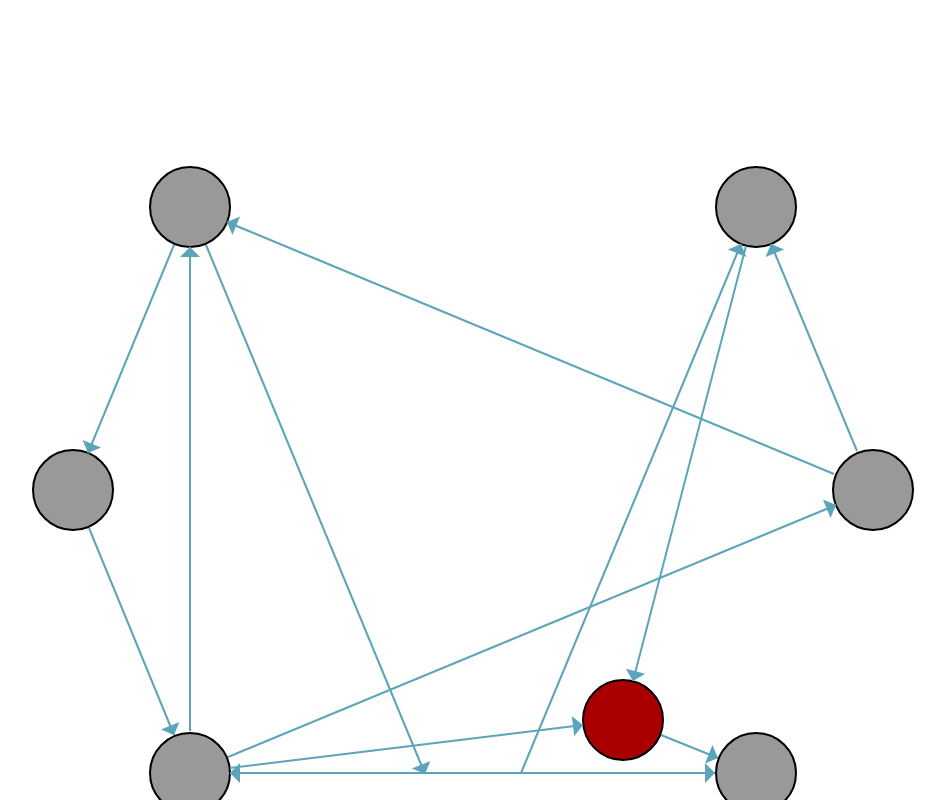
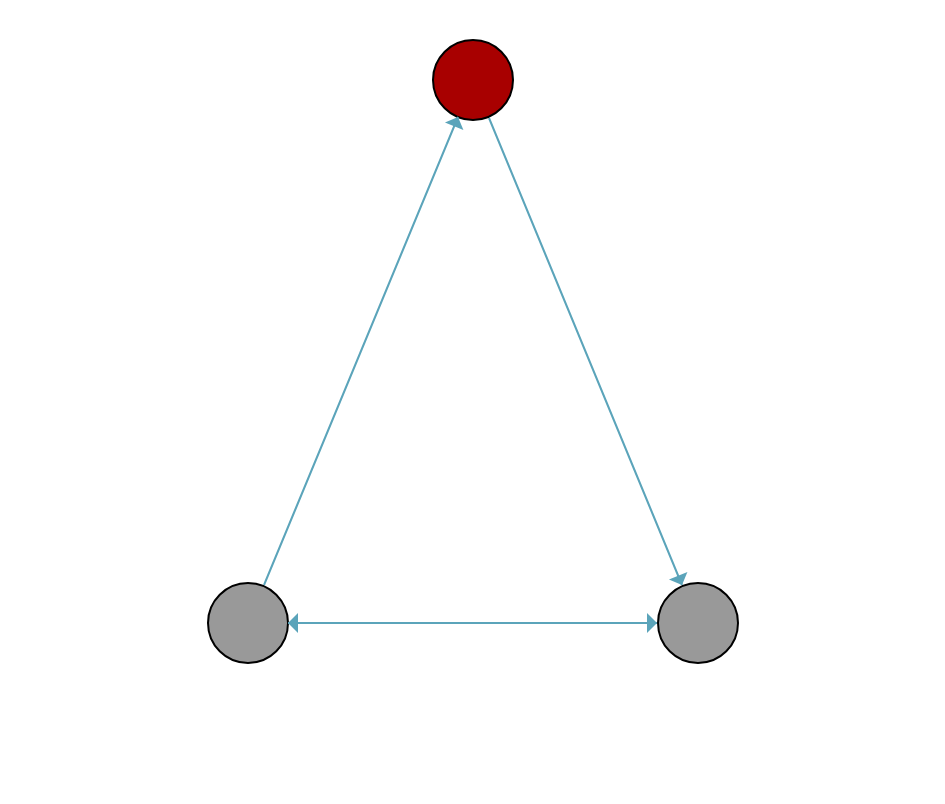
Before and after one commit to vitorgt/Others, a plain HTML site: page SSC0118/FSMSim/simulador.html in a window 1280 px wide. Shown: the whole page, without its empty margins (167-1112 px from the left). Drawn offline with Linux system fonts and the light colour scheme.

Commit message:
Update simulador.html

```diff
--- a/SSC0118/FSMSim/simulador.html
+++ b/SSC0118/FSMSim/simulador.html
@@ -12,44 +12,50 @@
 	<body>
 		<canvas width="980" height="980"></canvas>
 		<script type="text/javascript">
-		var hcan = $(window).height();
+		var bpos = [0, Math.PI/4, Math.PI/2, 3*Math.PI/4, Math.PI, 5*Math.PI/4, 6*Math.PI/4, 7*Math.PI/4];
+		var hcan = $(window).height()-4;
+		if(hcan < 450)
+			hcan = 450;
 		var h2can = hcan - 0.2*hcan;
 		var wcan = $(window).width();
+		if(wcan < (((Math.sin(bpos[2])*h2can)-(Math.cos(bpos[4])*wcan))/((Math.sin(bpos[2]))-(Math.sin(bpos[6])))-((Math.sin(bpos[6])*h2can)-(Math.cos(bpos[4])*wcan))/((Math.sin(bpos[2]))-(Math.sin(bpos[6])))+80))
+			wcan = (((Math.sin(bpos[2])*h2can)-(Math.cos(bpos[4])*wcan))/((Math.sin(bpos[2]))-(Math.sin(bpos[6])))-((Math.sin(bpos[6])*h2can)-(Math.cos(bpos[4])*wcan))/((Math.sin(bpos[2]))-(Math.sin(bpos[6])))+85);
 		var ctx = document.querySelector('canvas').getContext('2d');
+		ctx.canvas.width = wcan;
 		ctx.canvas.height = hcan;
 
-		var bpos = [0, Math.PI/4, Math.PI/2, 3*Math.PI/4, Math.PI, 5*Math.PI/4, 6*Math.PI/4, 7*Math.PI/4];
-		var qest = 8;
+		var qest = 3;
+		if(qest == 1){
+			alert("Operação Inválida");
+			window.stop();
+		}
 		var est = [0,0,0,0,0,0,0,0];
 
-		//alert(-(Math.cos(bpos[0])*h2can+Math.sin(bpos[2])*hcan)/(Math.cos(bpos[4])-Math.cos(bpos[0])));
 		if(qest == 3 | qest == 5 | qest == 8)
 			if(qest == 3 | qest == 8)
-				est[0] = randomCircle(ctx,'#a80000', ((Math.sin(bpos[0])*h2can)-(Math.cos(bpos[4])*wcan))/((Math.sin(bpos[2]))-(Math.sin(bpos[6]))), -((Math.cos(bpos[0])*h2can)+(Math.sin(bpos[2])*hcan))/((Math.cos(bpos[4]))-(Math.cos(bpos[0]))));
+				est[0] = randomCircle(ctx,'#a80000', ((Math.sin(bpos[0])*h2can)-(Math.cos(bpos[4])*wcan))/((Math.sin(bpos[2]))-(Math.sin(bpos[6]))), (hcan+(((Math.cos(bpos[0])*h2can)+(Math.sin(bpos[2])*hcan))/((Math.cos(bpos[4]))-(Math.cos(bpos[0]))))));
 			else
-				est[0] = randomCircle(ctx,'#999',
-	(Math.sin(bpos[0])*h2can-Math.cos(bpos[4])*wcan)/(Math.sin(bpos[2])-Math.sin(bpos[6])),
-	(Math.cos(bpos[0])*h2can+Math.sin(bpos[2])*hcan)/(Math.cos(bpos[4])-Math.cos(bpos[0])));
+				est[0] = randomCircle(ctx,'#999', ((Math.sin(bpos[0])*h2can)-(Math.cos(bpos[4])*wcan))/((Math.sin(bpos[2]))-(Math.sin(bpos[6]))), (hcan+(((Math.cos(bpos[0])*h2can)+(Math.sin(bpos[2])*hcan))/((Math.cos(bpos[4]))-(Math.cos(bpos[0]))))));
 		if(qest == 4 | qest == 6 | qest == 7 | qest == 8)
-			est[1] = randomCircle(ctx,'#999', 772.8, 207.1);
+			est[1] = randomCircle(ctx,'#999', ((Math.sin(bpos[1])*h2can)-(Math.cos(bpos[4])*wcan))/((Math.sin(bpos[2]))-(Math.sin(bpos[6]))), (hcan+(((Math.cos(bpos[1])*h2can)+(Math.sin(bpos[2])*hcan))/((Math.cos(bpos[4]))-(Math.cos(bpos[0]))))));
 		if(qest == 2 | qest == 5 | qest == 6 | qest == 7 | qest == 8)
-			est[2] = randomCircle(ctx,'#999', 890, 490);
+			est[2] = randomCircle(ctx,'#999', ((Math.sin(bpos[2])*h2can)-(Math.cos(bpos[4])*wcan))/((Math.sin(bpos[2]))-(Math.sin(bpos[6]))), (hcan+(((Math.cos(bpos[2])*h2can)+(Math.sin(bpos[2])*hcan))/((Math.cos(bpos[4]))-(Math.cos(bpos[0]))))));
 		if(qest == 3 | qest == 4 | qest == 6 | qest == 7 | qest == 8)
-			est[3] = randomCircle(ctx,'#999', 772.8, 772.8);
+			est[3] = randomCircle(ctx,'#999', ((Math.sin(bpos[3])*h2can)-(Math.cos(bpos[4])*wcan))/((Math.sin(bpos[2]))-(Math.sin(bpos[6]))), (hcan+(((Math.cos(bpos[3])*h2can)+(Math.sin(bpos[2])*hcan))/((Math.cos(bpos[4]))-(Math.cos(bpos[0]))))));
 		if(qest == 5 | qest == 7 | qest == 8)
-			est[4] = randomCircle(ctx,'#999', 490, 890);
+			est[4] = randomCircle(ctx,'#999', ((Math.sin(bpos[4])*h2can)-(Math.cos(bpos[4])*wcan))/((Math.sin(bpos[2]))-(Math.sin(bpos[6]))), (hcan+(((Math.cos(bpos[4])*h2can)+(Math.sin(bpos[2])*hcan))/((Math.cos(bpos[4]))-(Math.cos(bpos[0]))))));
 		if(qest == 3 | qest == 4 | qest == 6 | qest == 7 | qest == 8)
-			est[5] = randomCircle(ctx,'#999', 207.1, 772.8);
+			est[5] = randomCircle(ctx,'#999', ((Math.sin(bpos[5])*h2can)-(Math.cos(bpos[4])*wcan))/((Math.sin(bpos[2]))-(Math.sin(bpos[6]))), (hcan+(((Math.cos(bpos[5])*h2can)+(Math.sin(bpos[2])*hcan))/((Math.cos(bpos[4]))-(Math.cos(bpos[0]))))));
 		if(qest == 2 | qest == 5 | qest == 6 | qest == 7 | qest == 8)
 			if(qest == 2)
-				est[6] = randomCircle(ctx,'#a80000', 90, 490);
+				est[6] = randomCircle(ctx,'#a80000', ((Math.sin(bpos[6])*h2can)-(Math.cos(bpos[4])*wcan))/((Math.sin(bpos[2]))-(Math.sin(bpos[6]))), (hcan+(((Math.cos(bpos[6])*h2can)+(Math.sin(bpos[2])*hcan))/((Math.cos(bpos[4]))-(Math.cos(bpos[0]))))));
 			else
-				est[6] = randomCircle(ctx,'#999', 90, 490);
+				est[6] = randomCircle(ctx,'#999', ((Math.sin(bpos[6])*h2can)-(Math.cos(bpos[4])*wcan))/((Math.sin(bpos[2]))-(Math.sin(bpos[6]))), (hcan+(((Math.cos(bpos[6])*h2can)+(Math.sin(bpos[2])*hcan))/((Math.cos(bpos[4]))-(Math.cos(bpos[0]))))));
 		if(qest == 4 | qest == 5 | qest == 6 | qest == 7 | qest == 8)
 			if(qest == 4 | qest == 5 | qest == 6 | qest == 7)
-				est[7] = randomCircle(ctx,'#a80000', 207.1, 207.1);
+				est[7] = randomCircle(ctx,'#a80000', ((Math.sin(bpos[7])*h2can)-(Math.cos(bpos[4])*wcan))/((Math.sin(bpos[2]))-(Math.sin(bpos[6]))), (hcan+(((Math.cos(bpos[7])*h2can)+(Math.sin(bpos[2])*hcan))/((Math.cos(bpos[4]))-(Math.cos(bpos[0]))))));
 			else
-				est[7] = randomCircle(ctx,'#999', 207.1, 207.1);
+				est[7] = randomCircle(ctx,'#999', ((Math.sin(bpos[7])*h2can)-(Math.cos(bpos[4])*wcan))/((Math.sin(bpos[2]))-(Math.sin(bpos[6]))), (hcan+(((Math.cos(bpos[7])*h2can)+(Math.sin(bpos[2])*hcan))/((Math.cos(bpos[4]))-(Math.cos(bpos[0]))))));
 
 		ctx.lineWidth = 2;
 		ctx.fillStyle = ctx.strokeStyle = '#5ba4ba';
```
